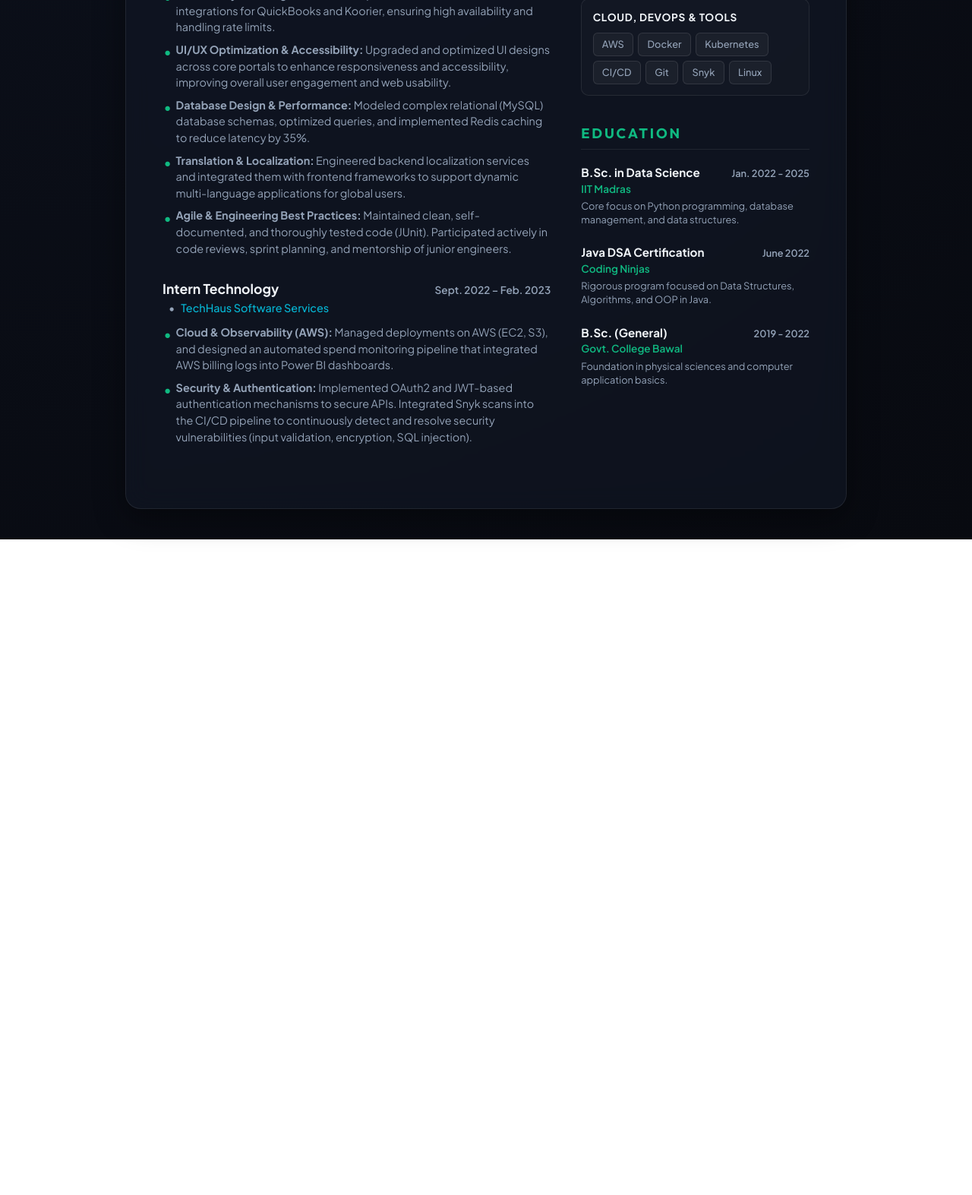
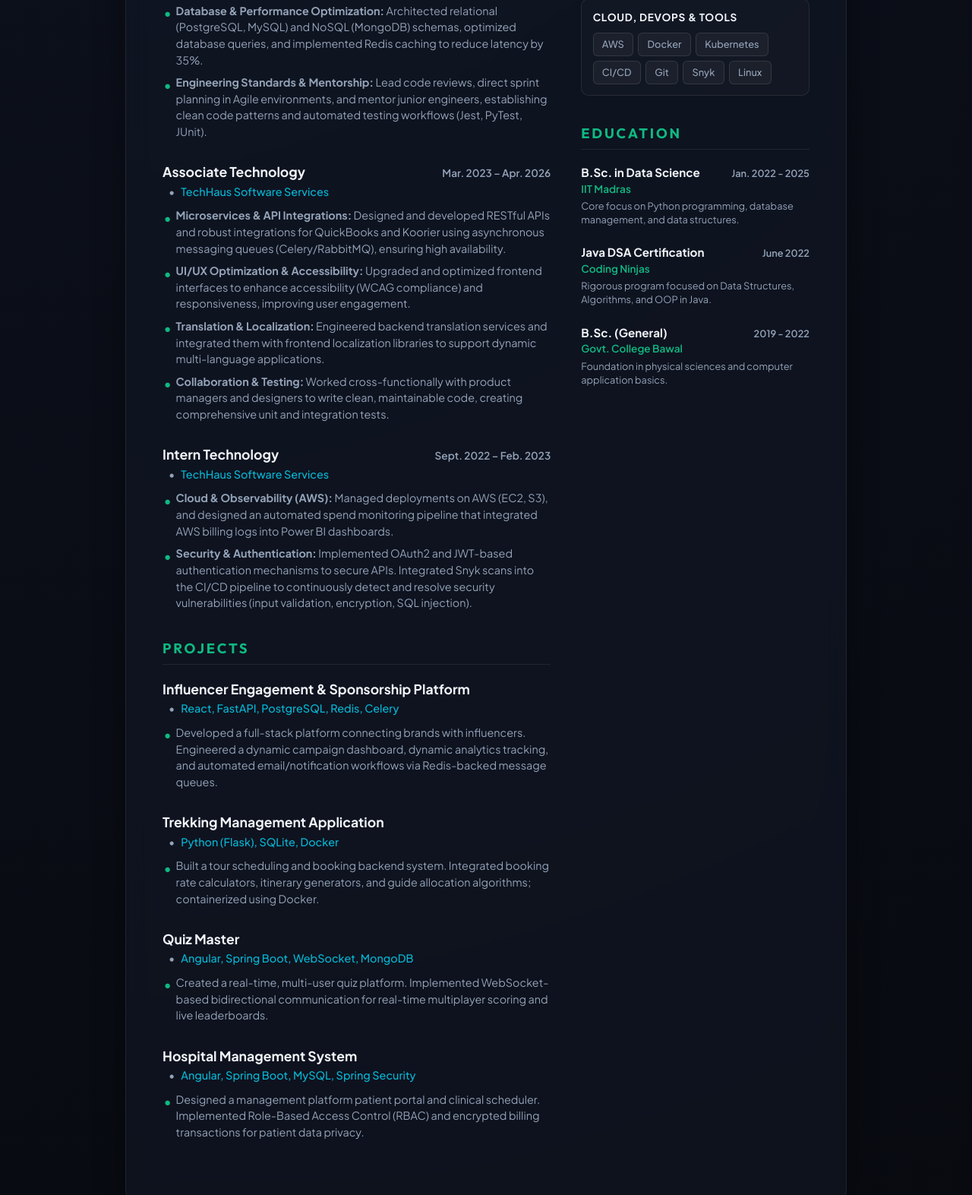
Before and after one commit to Vaibhav-ui-lab/Vaibhav-ui-lab.github.io, a plain HTML site: page index.html in a window 1280 px wide. Shown: the part 961-2534 px from the top of the page at 76% size. Before the commit the page ends 1671 px from the top, so only its background shows below. Drawn offline with Linux system fonts and the light colour scheme.

Commit message:
Update resume with new job title and responsibilities; add project section with detailed descriptions

```diff
--- a/index.html
+++ b/index.html
@@ -74,21 +74,36 @@
 
                     <div class="timeline">
                         <!-- Job 1 -->
+                        <!-- Job 1: Senior Associate Technology -->
+                        <article class="timeline-item">
+                            <div class="timeline-header">
+                                <div class="job-meta">
+                                    <h3 class="job-role">Senior Associate Technology</h3>
+                                    <span class="company-name">TechHaus Software Services</span>
+                                </div>
+                                <span class="job-date">Apr. 2026 – Present</span>
+                            </div>
+                            <ul class="job-bullets">
+                                <li><strong>Full Stack Architecture & Leadership:</strong> Lead design and development of end-to-end web applications, defining tech stacks and integrating responsive Angular/React frontends with robust Spring Boot/Python backend microservices.</li>
+                                <li><strong>Database & Performance Optimization:</strong> Architected relational (PostgreSQL, MySQL) and NoSQL (MongoDB) schemas, optimized database queries, and implemented Redis caching to reduce latency by 35%.</li>
+                                <li><strong>Engineering Standards & Mentorship:</strong> Lead code reviews, direct sprint planning in Agile environments, and mentor junior engineers, establishing clean code patterns and automated testing workflows (Jest, PyTest, JUnit).</li>
+                            </ul>
+                        </article>
+
+                        <!-- Job 2: Technical Associate -->
                         <article class="timeline-item">
                             <div class="timeline-header">
                                 <div class="job-meta">
                                     <h3 class="job-role">Associate Technology</h3>
                                     <span class="company-name">TechHaus Software Services</span>
                                 </div>
-                                <span class="job-date">Mar. 2023 – Present</span>
+                                <span class="job-date">Mar. 2023 – Apr. 2026</span>
                             </div>
                             <ul class="job-bullets">
-                                <li><strong>Full Stack Development:</strong> Designed, developed, and maintained full-stack web applications, integrating responsive Angular/React frontends with scalable Spring Boot backend services.</li>
-                                <li><strong>Third-Party API Integrations:</strong> Developed robust, fault-tolerant integrations for QuickBooks and Koorier, ensuring high availability and handling rate limits.</li>
-                                <li><strong>UI/UX Optimization & Accessibility:</strong> Upgraded and optimized UI designs across core portals to enhance responsiveness and accessibility, improving overall user engagement and web usability.</li>
-                                <li><strong>Database Design & Performance:</strong> Modeled complex relational (MySQL) database schemas, optimized queries, and implemented Redis caching to reduce latency by 35%.</li>
-                                <li><strong>Translation & Localization:</strong> Engineered backend localization services and integrated them with frontend frameworks to support dynamic multi-language applications for global users.</li>
-                                <li><strong>Agile & Engineering Best Practices:</strong> Maintained clean, self-documented, and thoroughly tested code (JUnit). Participated actively in code reviews, sprint planning, and mentorship of junior engineers.</li>
+                                <li><strong>Microservices & API Integrations:</strong> Designed and developed RESTful APIs and robust integrations for QuickBooks and Koorier using asynchronous messaging queues (Celery/RabbitMQ), ensuring high availability.</li>
+                                <li><strong>UI/UX Optimization & Accessibility:</strong> Upgraded and optimized frontend interfaces to enhance accessibility (WCAG compliance) and responsiveness, improving user engagement.</li>
+                                <li><strong>Translation & Localization:</strong> Engineered backend translation services and integrated them with frontend localization libraries to support dynamic multi-language applications.</li>
+                                <li><strong>Collaboration & Testing:</strong> Worked cross-functionally with product managers and designers to write clean, maintainable code, creating comprehensive unit and integration tests.</li>
                             </ul>
                         </article>
 
@@ -104,6 +119,63 @@
                             <ul class="job-bullets">
                                 <li><strong>Cloud & Observability (AWS):</strong> Managed deployments on AWS (EC2, S3), and designed an automated spend monitoring pipeline that integrated AWS billing logs into Power BI dashboards.</li>
                                 <li><strong>Security & Authentication:</strong> Implemented OAuth2 and JWT-based authentication mechanisms to secure APIs. Integrated Snyk scans into the CI/CD pipeline to continuously detect and resolve security vulnerabilities (input validation, encryption, SQL injection).</li>
+                            </ul>
+                        </article>
+                    </div>
+                </section>
+                <!-- Projects Section -->
+                <section class="section" id="projects">
+                    <h2 class="section-title">PROJECTS</h2>
+                    <div class="timeline">
+                        <!-- Project 1 -->
+                        <article class="timeline-item">
+                            <div class="timeline-header">
+                                <div class="job-meta">
+                                    <h3 class="job-role">Influencer Engagement & Sponsorship Platform</h3>
+                                    <span class="company-name">React, FastAPI, PostgreSQL, Redis, Celery</span>
+                                </div>
+                            </div>
+                            <ul class="job-bullets">
+                                <li>Developed a full-stack platform connecting brands with influencers. Engineered a dynamic campaign dashboard, dynamic analytics tracking, and automated email/notification workflows via Redis-backed message queues.</li>
+                            </ul>
+                        </article>
+
+                        <!-- Project 2 -->
+                        <article class="timeline-item">
+                            <div class="timeline-header">
+                                <div class="job-meta">
+                                    <h3 class="job-role">Trekking Management Application</h3>
+                                    <span class="company-name">Python (Flask), SQLite, Docker</span>
+                                </div>
+                            </div>
+                            <ul class="job-bullets">
+                                <li>Built a tour scheduling and booking backend system. Integrated booking rate calculators, itinerary generators, and guide allocation algorithms; containerized using Docker.</li>
+                            </ul>
+                        </article>
+
+                        <!-- Project 3 -->
+                        <article class="timeline-item">
+                            <div class="timeline-header">
+                                <div class="job-meta">
+                                    <h3 class="job-role">Quiz Master</h3>
+                                    <span class="company-name">Angular, Spring Boot, WebSocket, MongoDB</span>
+                                </div>
+                            </div>
+                            <ul class="job-bullets">
+                                <li>Created a real-time, multi-user quiz platform. Implemented WebSocket-based bidirectional communication for real-time multiplayer scoring and live leaderboards.</li>
+                            </ul>
+                        </article>
+
+                        <!-- Project 4 -->
+                        <article class="timeline-item">
+                            <div class="timeline-header">
+                                <div class="job-meta">
+                                    <h3 class="job-role">Hospital Management System</h3>
+                                    <span class="company-name">Angular, Spring Boot, MySQL, Spring Security</span>
+                                </div>
+                            </div>
+                            <ul class="job-bullets">
+                                <li>Designed a management platform patient portal and clinical scheduler. Implemented Role-Based Access Control (RBAC) and encrypted billing transactions for patient data privacy.</li>
                             </ul>
                         </article>
                     </div>
```
Also changed, not shown: 1 other file.
